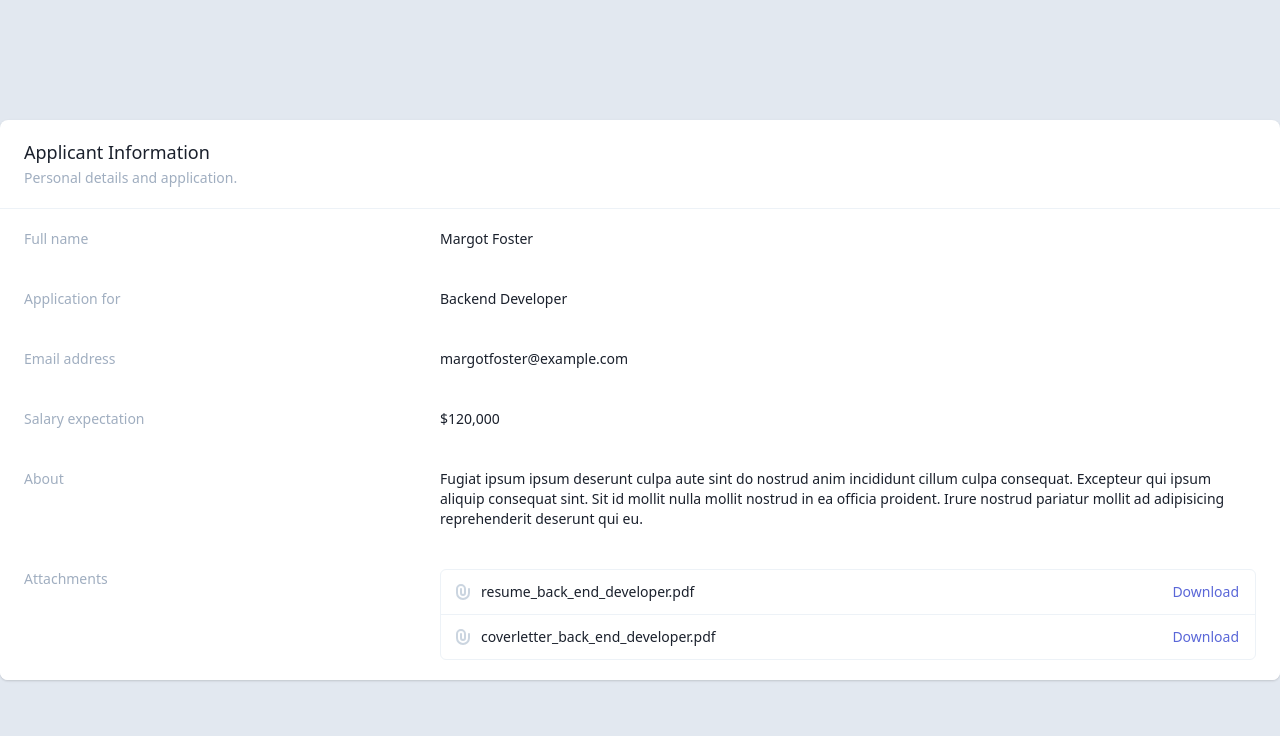
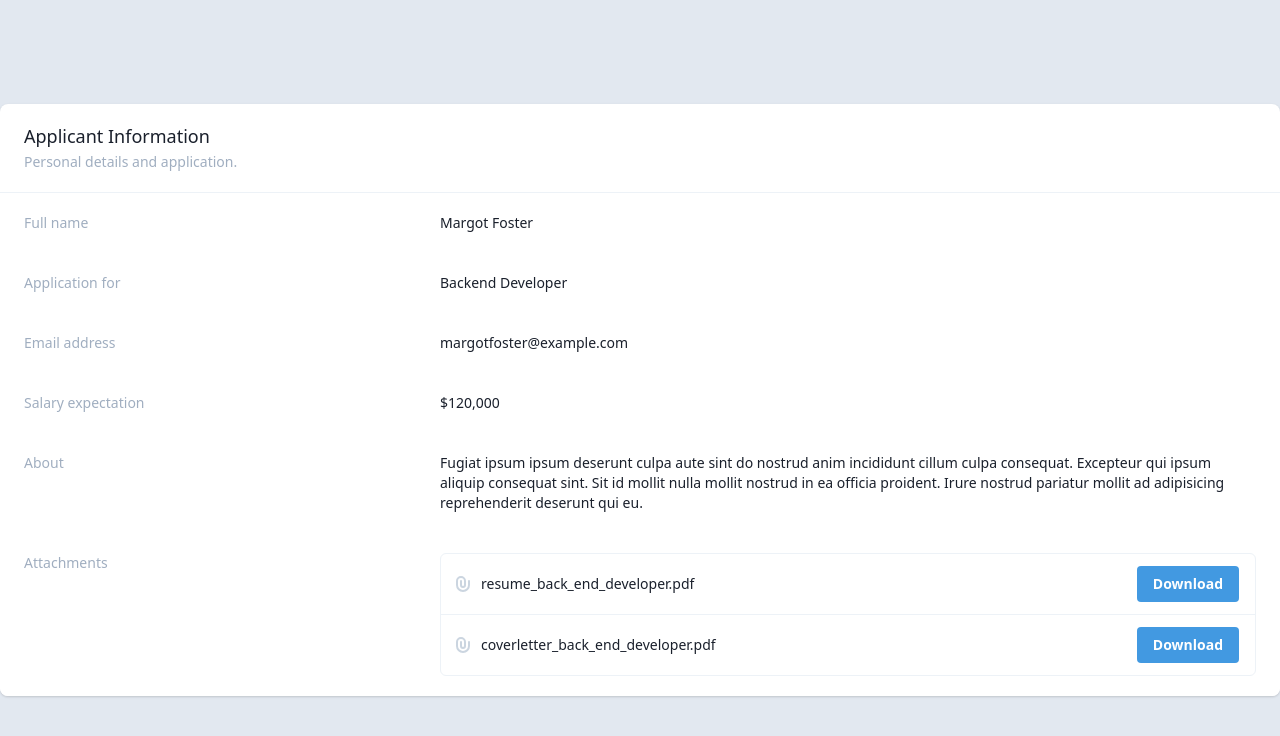
Before and after one commit to felepp/react-ts-tailwind-starter, a React (Create React App) app: page / in a window 1280 px wide. Shown: the top 736 px of the page. Built offline with nearby package versions, Linux system fonts and the light colour scheme.

Commit message:
Add custom tailwind btn-blue component

```diff
--- a/src/App.tsx
+++ b/src/App.tsx
@@ -82,9 +82,7 @@ function App() {
                       </span>
                     </div>
                     <div className="ml-4 flex-shrink-0">
-                      <button className="font-medium text-indigo-600 hover:text-indigo-500 transition duration-150 ease-in-out">
-                        Download
-                      </button>
+                      <button className="btn-blue">Download</button>
                     </div>
                   </li>
                   <li className="border-t border-gray-200 pl-3 pr-4 py-3 flex items-center justify-between text-sm leading-5">
@@ -105,9 +103,7 @@ function App() {
                       </span>
                     </div>
                     <div className="ml-4 flex-shrink-0">
-                      <button className="font-medium text-indigo-600 hover:text-indigo-500 transition duration-150 ease-in-out">
-                        Download
-                      </button>
+                      <button className="btn-blue">Download</button>
                     </div>
                   </li>
                 </ul>
```
